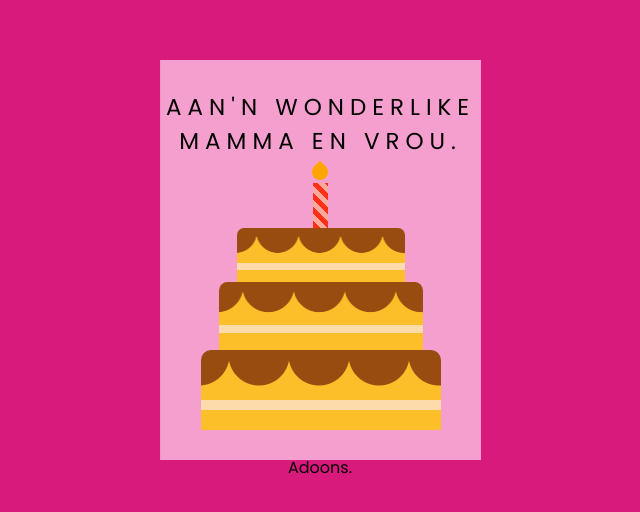
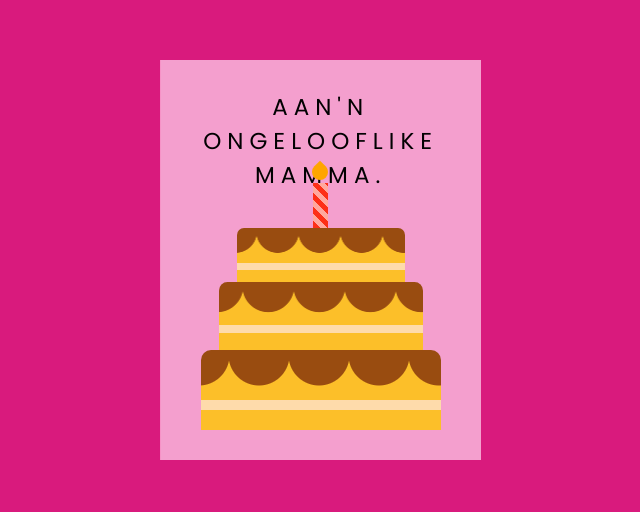
Before and after one commit to CBotes95/Mamma, a plain HTML site: page index.html in a window 1280 px wide. Shown: the part 140-652 px from the top of the page, without its empty margins (480-1120 px from the left). Drawn offline with Linux system fonts and the light colour scheme.

Commit message:
Add files via upload

```diff
--- a/index.html
+++ b/index.html
@@ -15,8 +15,7 @@
     <div class="card">
       <div class="outside">
         <div class="front">
-          <p>Aan'n Wonderlike Mamma en Vrou.
-          </p>
+          <p>Aan'n Ongelooflike Mamma.</p>
           <div class="cake">
             <div class="top-layer"></div>
             <div class="middle-layer"></div>
@@ -28,10 +27,10 @@
       </div>
       <div class="inside">
         <div class="left">
-        <p>My liefste Moeksie.</p>
+        <p>Ons liefste Moeksie.</p>
         <p>Baie geluk met mamma se verjaarsdag.</p>
         <p>Mag hierdie daggie baie spesiaal wees en mag Jesus jou veilig hou die jaar en jou seën.  Ons waardeer jou so baie. Love you lots and lots myse moeksie.
-          -Hasie, Apie en Adoons.</p>
+          -Poepsie en Estian.</p>
     </div>
   </body>
 </html>
```
